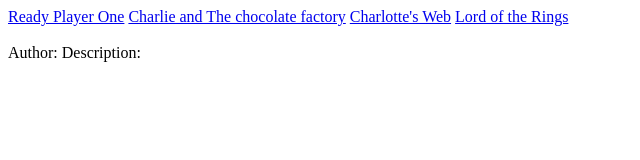
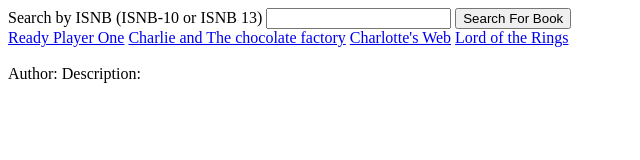
Before and after one commit to Pdsnowden/googlebooksapi, a plain HTML site: page index.html in a window 1280 px wide. Shown: the whole page, without its empty margins (0-640 px from the left). Drawn offline with nearby package versions, Linux system fonts and the light colour scheme; no server answers.

Commit message:
search bar
ability to search

```diff
--- a/index.html
+++ b/index.html
@@ -8,6 +8,11 @@
   </head>
   <body>
   <div class="wrapper">
+    <form action="index.html" method="get">
+      Search by ISNB (ISNB-10 or ISNB 13)
+      <input type="text" name="isbn">
+      <button type="submit">Search For Book</button>
+    </form>
       <div class="links">
         <a href="index.html?isbn=0307887448" class="book1">Ready Player One</a>
         <a href="index.html?isbn=0142410314" class="book2">Charlie and The chocolate factory</a>
```
